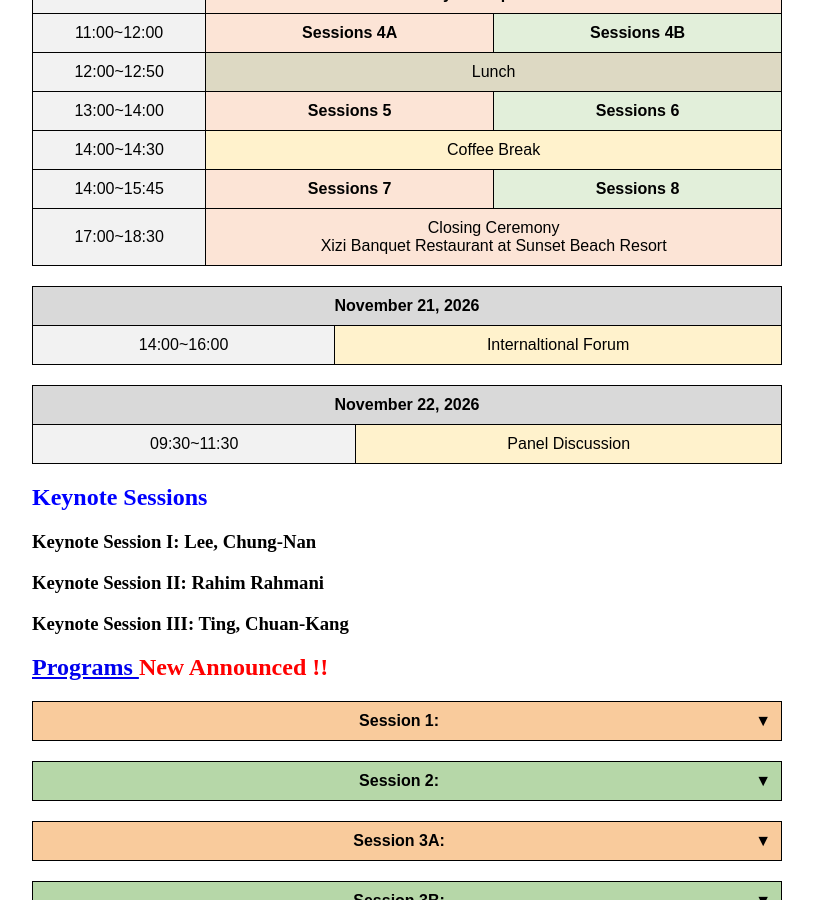
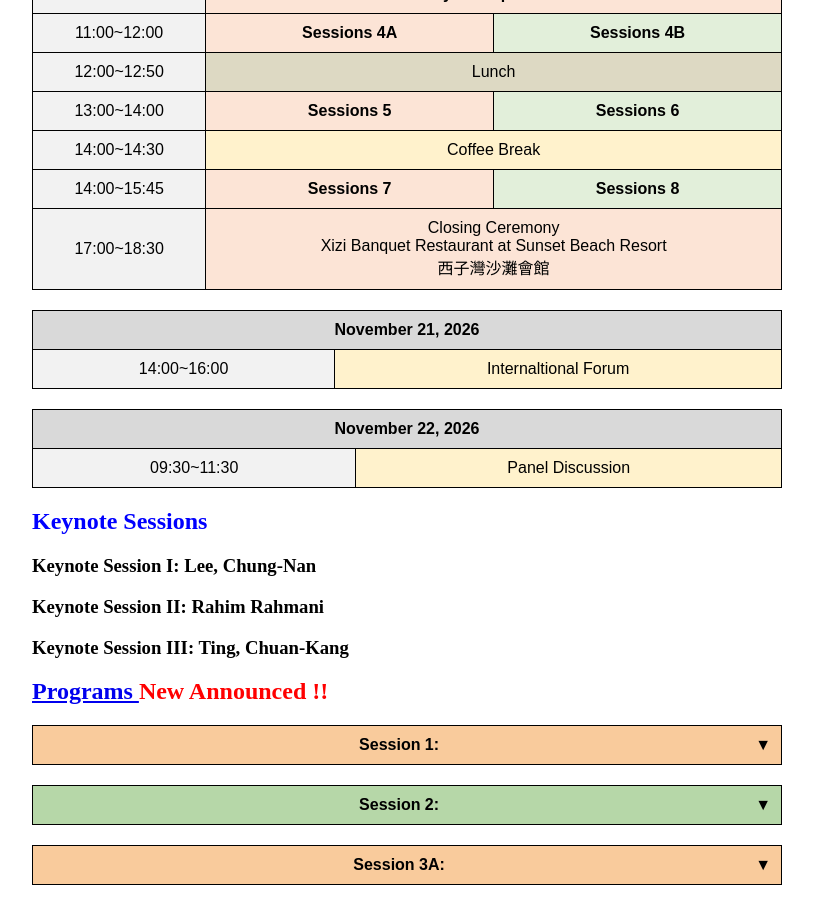
Before and after one commit to icea-conf/2026, a Jekyll site: the page built from program/index.html, in a window 1280 px wide and 900 px high, scrolled down 945 px. Shown: the whole window, without its empty margins (233-1046 px from the left). Built offline with Jekyll 4.4.1, drawn with Linux system fonts in a browser that asks for light colours.

Commit message:
Update index.html

```diff
--- a/program/index.html
+++ b/program/index.html
@@ -291,7 +291,7 @@
         </tr>
         <tr>
           <td class="time">17:00~18:30</td>
-          <td class="event-eneos">Closing Ceremony <br />Xizi Banquet Restaurant at Sunset Beach Resort</td>
+          <td class="event-eneos">Closing Ceremony <br />Xizi Banquet Restaurant at Sunset Beach Resort<br/>西子灣沙灘會館</td>
         </tr>
       </table>
 
```
